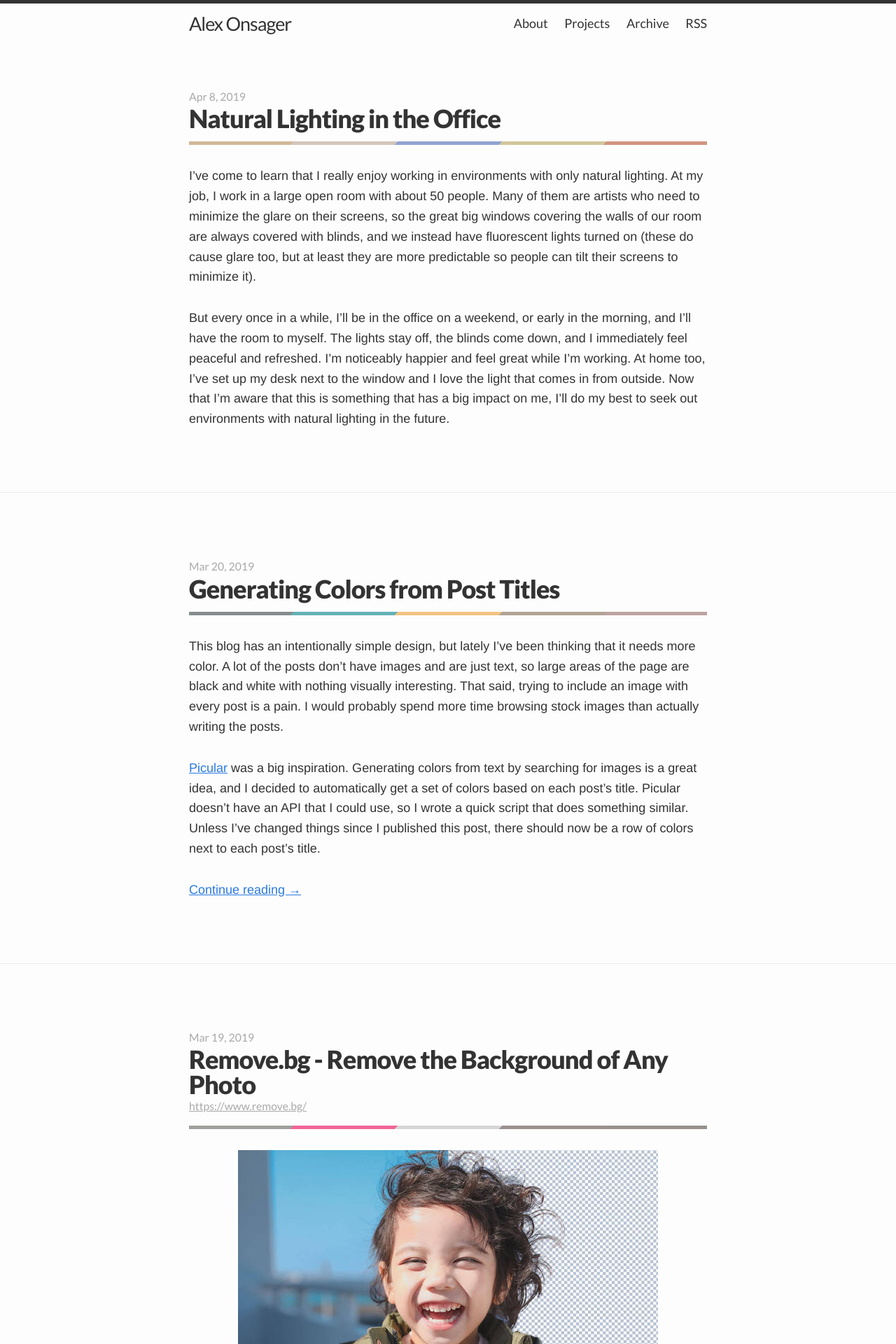
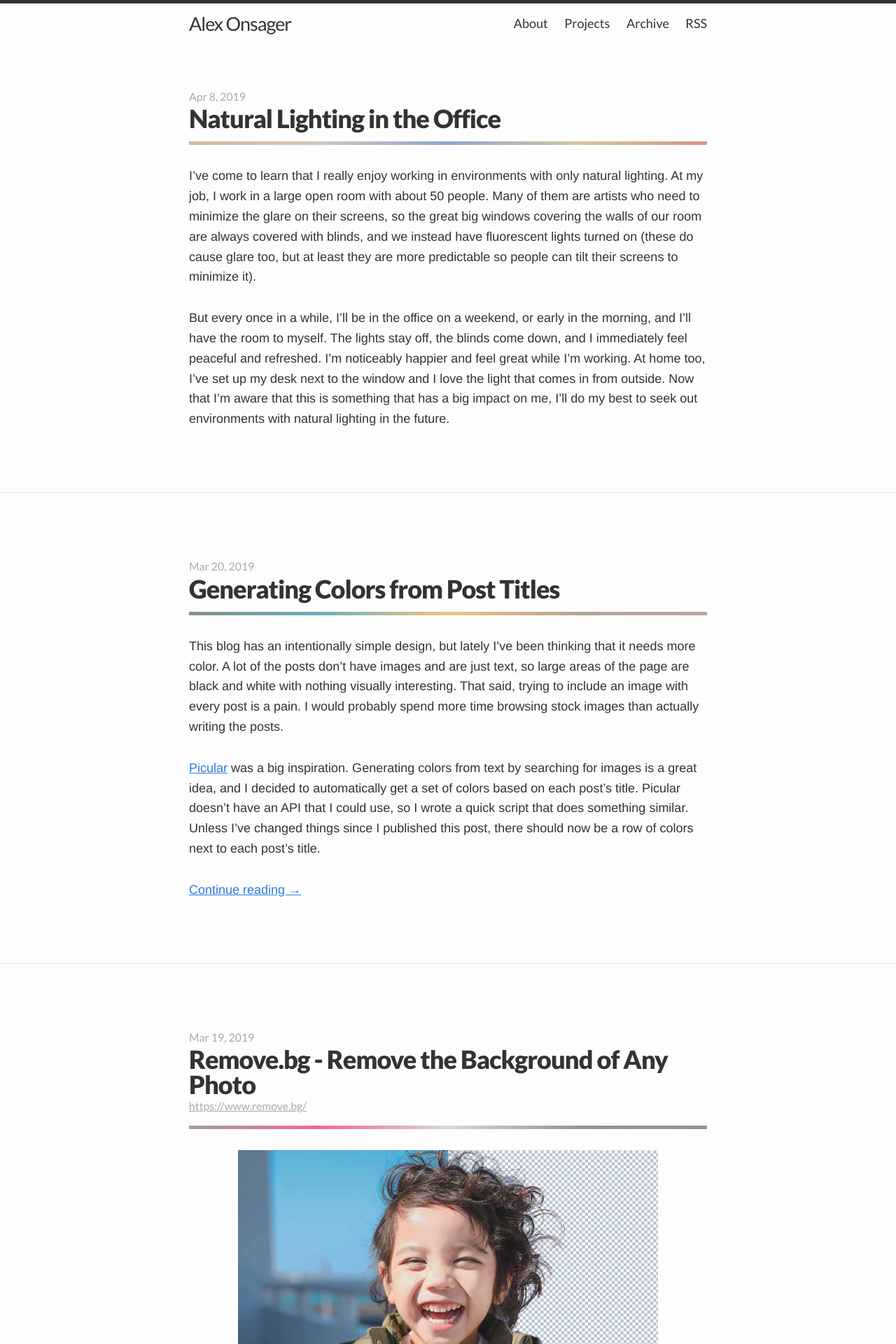
Before and after one commit to aonsager/aonsager.github.io, a Jekyll site: the page built from index.html, in a window 1280 px wide. Shown: the top 1920 px of the page at 70% size. Built offline with Jekyll 4.4.1, drawn with Linux system fonts in a browser that asks for light colours; the list of posts is cut into pages by our own code; comment, search, counter and statistics services are not loaded.

Commit message:
blend colors in post banners

```diff
--- a/_includes/post_banner.html
+++ b/_includes/post_banner.html
@@ -1,7 +1,7 @@
 {% if post.colors %}
-<div class="post-banner" style="background-image:linear-gradient(-45deg, {{ post.colors[0] }} 20%, transparent 20%),linear-gradient(-45deg, {{ post.colors[1] }} 40%, transparent 40%),linear-gradient(-45deg, {{ post.colors[2] }} 60%, transparent 60%),linear-gradient(-45deg, {{ post.colors[3] }} 80%, transparent 80%),linear-gradient(-45deg, {{ post.colors[4] }} 100%, transparent 100%)"></div>
+<div class="post-banner" style="background-image:linear-gradient(-45deg, {{ post.colors[0] }}, {{ post.colors[1] }}, {{ post.colors[2] }}, {{ post.colors[3] }}, {{ post.colors[4] }})"></div>
 {% endif %}
 
 {% if page.colors %}
-<div class="post-banner" style="background-image:linear-gradient(-45deg, {{ page.colors[0] }} 20%, transparent 20%),linear-gradient(-45deg, {{ page.colors[1] }} 40%, transparent 40%),linear-gradient(-45deg, {{ page.colors[2] }} 60%, transparent 60%),linear-gradient(-45deg, {{ page.colors[3] }} 80%, transparent 80%),linear-gradient(-45deg, {{ page.colors[4] }} 100%, transparent 100%)"></div>
+<div class="post-banner" style="background-image:linear-gradient(-45deg, {{ post.colors[0] }}, {{ post.colors[1] }}, {{ post.colors[2] }}, {{ post.colors[3] }}, {{ post.colors[4] }})"></div>
 {% endif %}
```
